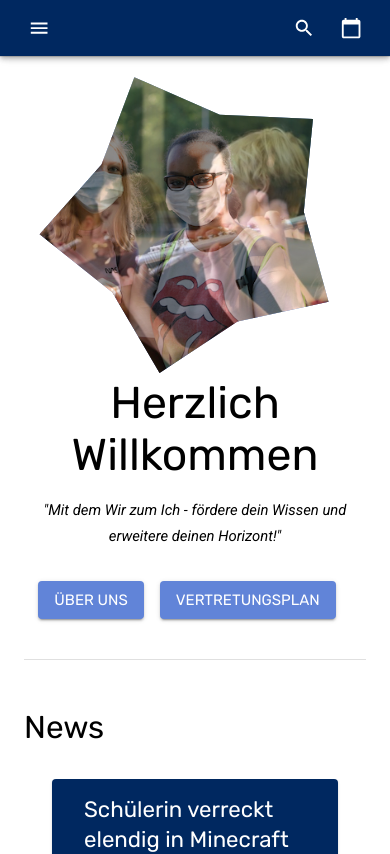
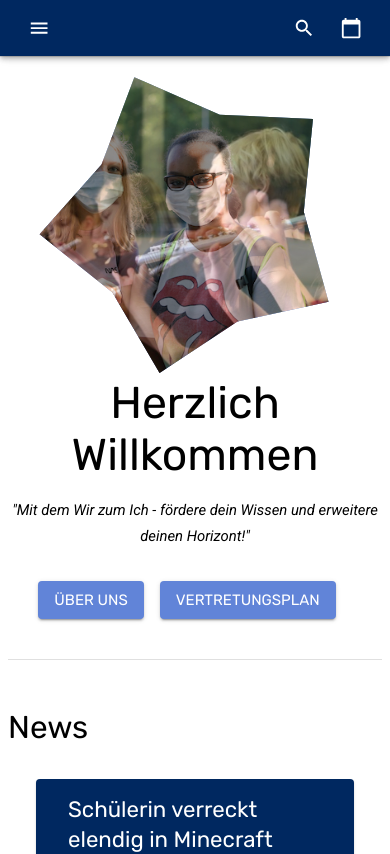
Before and after one commit to nicholas-roether/gyloh-preview, a React (Create React App) app: page / in a window 390 px wide. Shown: the top 854 px of the page. Built offline with nearby package versions, Linux system fonts and the light colour scheme.

Commit message:
Reduce side margin for smaller screens

```diff
--- a/src/static/Page.tsx
+++ b/src/static/Page.tsx
@@ -33,6 +33,10 @@ const styles = createStyles({
 	content: {
 		maxWidth: "1200px",
 		margin: "0 auto",
+		padding: theme.spacing(0, 1),
+		[theme.breakpoints.up("sm")]: {
+			padding: theme.spacing(0, 3)
+		}
 	},
 	contentWrapperOpen: {
 		transition: theme.transitions.create(['margin'], {
@@ -81,7 +85,7 @@ class Page extends React.Component<PageProps> {
 							<Typography color="textPrimary">Home</Typography>
 						</Breadcrumbs> */}
 					</Box>
-					<Box className={classes.content} pl={3} pr={3}>
+					<Box className={classes.content}>
 						{this.props.children}
 					</Box>
 				</div>
```
